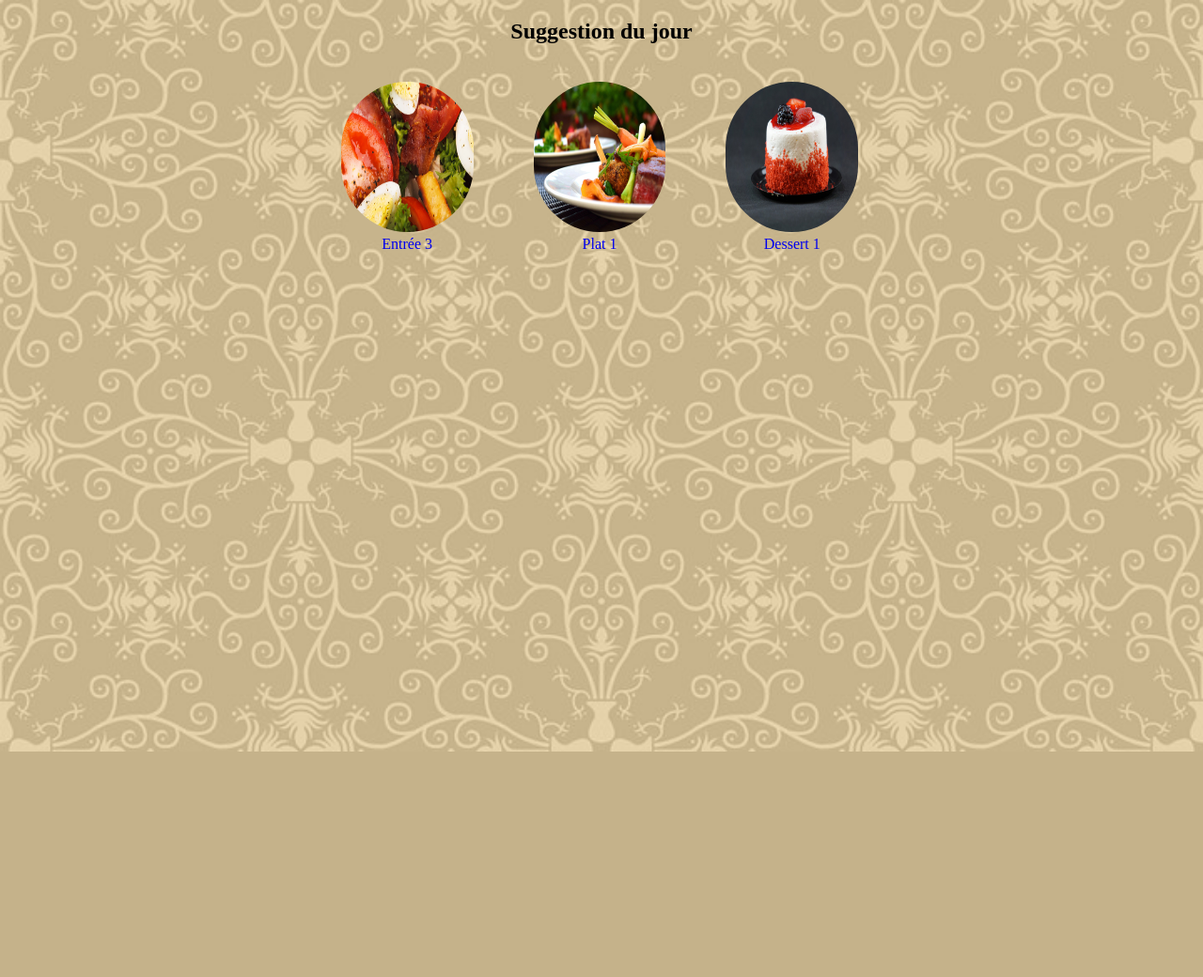
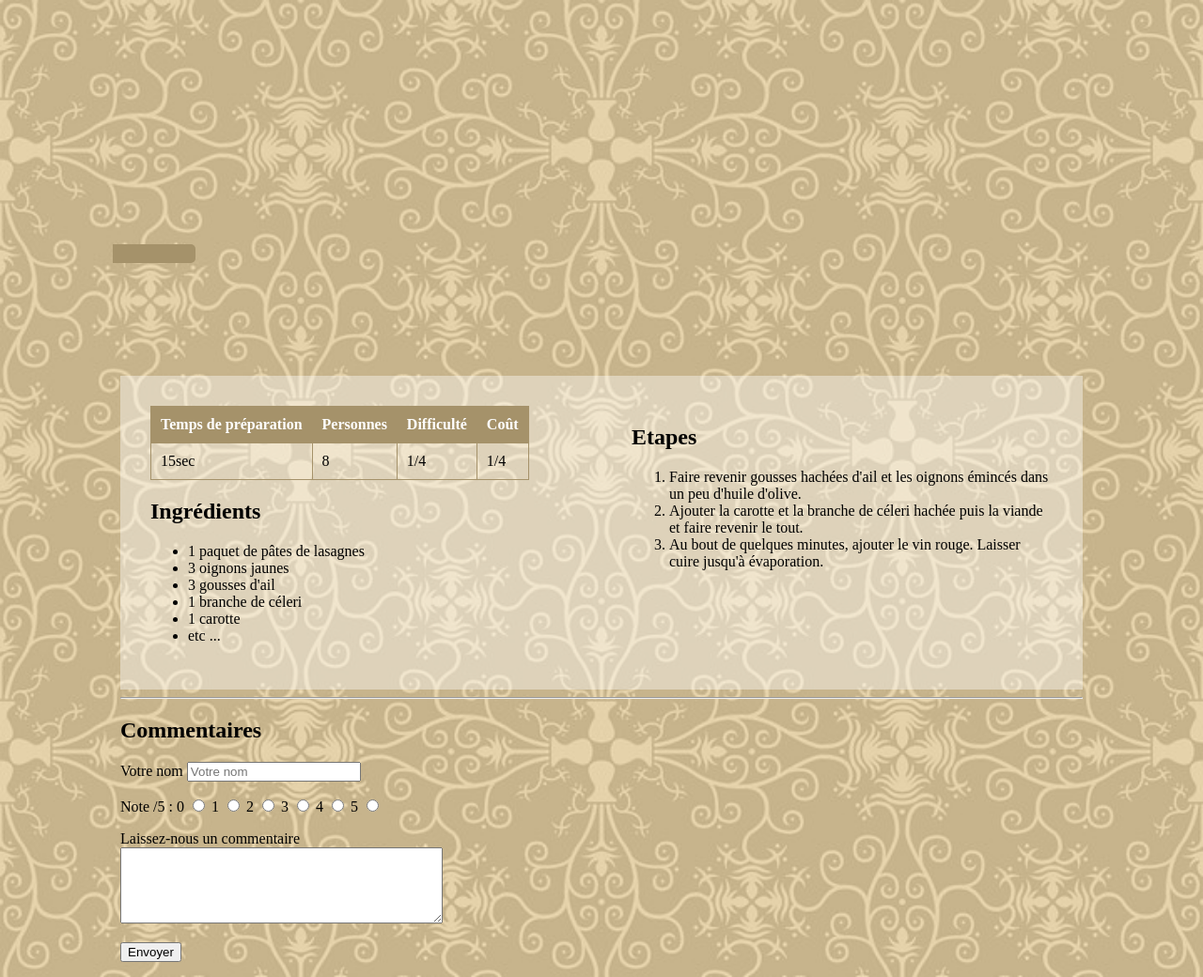
Before and after one commit to Skandaax/recettes_base, a PHP site: page /html/recettes.php in a window 1280 px wide. Shown: the whole page at 94% size. Before the commit the page ends 800 px from the top, so only its background shows below. Run offline with PHP 8.4, Linux system fonts and the light colour scheme; data that the repository does not hold is empty.

Commit message:
modification php

```diff
--- a/html/recettes.php
+++ b/html/recettes.php
@@ -1,10 +1,3 @@
-<?php
-
-
-?>
-
-
-
 <!DOCTYPE html>
 <html lang="fr">
 
@@ -18,12 +11,80 @@
         <header>
         </header>
 
-        <article>
-            <h2 class="text-center">Suggestion du jour</h2>
-            <ul class="row items">
-                <li class="img-bullet col-4 text-center"><img src="img/entree3.jpg" alt="Photo de l'entrée 3"><br><a href ="recettes/entrees/entree3.html">Entrée 3</a></li>
-                <li class="img-bullet col-4 text-center"><img src="img/plat1.jpg" alt="Photo du plat 1"><br><a href ="recettes/plats/plat1.html">Plat 1</a></li>
-                <li class="img-bullet col-4 text-center"><img src="img/dessert1.jpg" alt="Photo du dessert 1"><br><a href ="recettes/desserts/dessert1.html">Dessert 1</a></li>
-            </ul>
-        </article>
+        <h1 class="recipe-head"><? "$titre" ?></h1>
+
+        <div class="illustration img-block"><a href="entree1.html"><img src="<?php echo $imgage ?>" alt="<?php echo $imgage_alt ?>" />
+        </a></div>
+
+        <section class="row bg-light">
+            <div class="col-6">
+                <table>
+                    <tr>
+                        <th>Temps de préparation</th>
+                        <th>Personnes</th>
+                        <th>Difficulté</th>
+                        <th>Coût</th>
+                    </tr>
+                    <tr>
+                        <td>15sec</td>
+                        <td>8</td>
+                        <td>1/4</td>
+                        <td>1/4</td>
+                    </tr>
+                </table>
+
+                <h2>Ingrédients</h2>
+                <ul>
+                    <li>1 paquet de pâtes de lasagnes</li>
+                    <li>3 oignons jaunes </li>
+                    <li>3 gousses d'ail</li>
+                    <li>1 branche de céleri</li>
+                    <li>1 carotte</li>
+                    <li>etc ...</li>
+                </ul>
+            </div>
+
+            <div class="col-6">
+                <h2>Etapes</h2>
+                <ol>
+                    <li>Faire revenir gousses hachées d'ail et les oignons émincés dans un peu d'huile d'olive.</li>
+                    <li> Ajouter la carotte et la branche de céleri hachée puis la viande et faire revenir le tout.</li>
+                    <li>Au bout de quelques minutes, ajouter le vin rouge. Laisser cuire jusqu'à évaporation.</li>
+                </ol>
+            </div>
+        </section>
+        <hr>
+        <section>
+            <h2>Commentaires</h2>
+            <form action="../../index.html" method="post">
+                <p>
+                    <label for="nom">Votre nom</label>
+                    <input type="text" id="nom" name="nom" placeholder="Votre nom">
+                </p>
+                <p>Note /5 :
+                    <label for="rad0">0</label>
+                    <input type="radio" id="rad0" name="nom" value="0">
+                    <label for="rad1">1</label>
+                    <input type="radio" id="rad1" name="nom" value="1">
+                    <label for="rad2">2</label>
+                    <input type="radio" id="rad2" name="nom" value="2">
+                    <label for="rad3">3</label>
+                    <input type="radio" id="rad3" name="nom" value="3">
+                    <label for="rad4">4</label>
+                    <input type="radio" id="rad4" name="nom" value="4">
+                    <label for="rad5">5</label>
+                    <input type="radio" id="rad5" name="nom" value="5">
+                </p>
+                <p>
+                    <label for="comment">Laissez-nous un commentaire</label><br>
+                    <textarea id="comment" rows="5" cols="40"></textarea>
+                </p>
+                <p><input type="submit" value="Envoyer">
+                </p>
+            </form>
+        </section>
     </body>
+
+        </body>
+
+</html>
```
Also changed, not shown: html/home.php (added, +27 -0 lines), html/menu.php (+2 -7 lines), index.php (+4 -9 lines).
